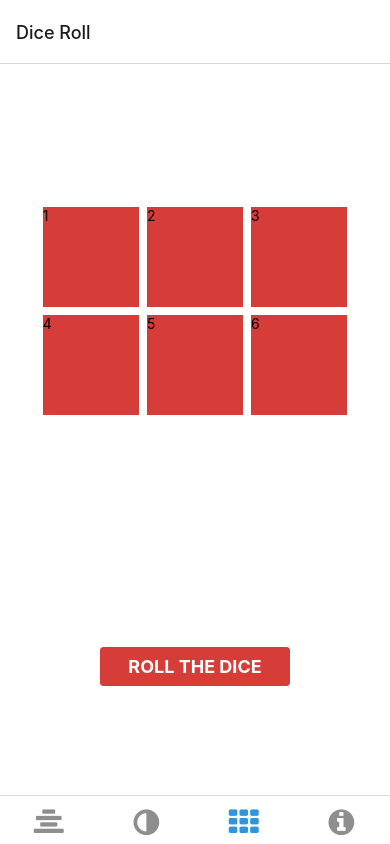
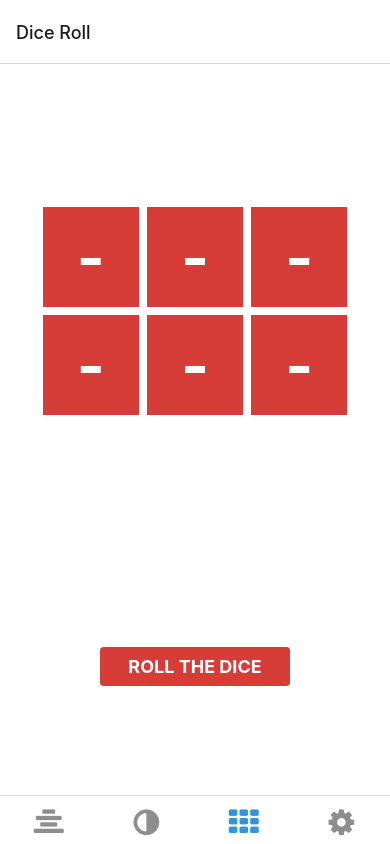
Before and after one commit to sumeetpareek/expo-app-clone-random-volodymyr, a React Native app: screen /TabThree in a window 390 px wide. Built offline with nearby package versions, Linux system fonts and the light colour scheme.

Commit message:
Rolling dice works with array in React State

```diff
--- a/app.json
+++ b/app.json
@@ -2,7 +2,7 @@
   "expo": {
     "name": "expo-app-clone-random-volodymyr",
     "slug": "expo-app-clone-random-volodymyr",
-    "version": "1.0.0",
+    "version": "1.0.1",
     "orientation": "portrait",
     "icon": "./assets/images/icon.png",
     "scheme": "myapp",
@@ -15,9 +15,7 @@
     "updates": {
       "fallbackToCacheTimeout": 0
     },
-    "assetBundlePatterns": [
-      "**/*"
-    ],
+    "assetBundlePatterns": ["**/*"],
     "ios": {
       "supportsTablet": true,
       "bundleIdentifier": "com.sumeetpareekt21.expoappclonerandomvolodymyr"
--- a/navigation/index.tsx
+++ b/navigation/index.tsx
@@ -136,9 +136,7 @@ function BottomTabNavigator() {
         options={{
           title: "Misc Info",
           tabBarShowLabel: false,
-          tabBarIcon: ({ color }) => (
-            <TabBarIcon name="info-circle" color={color} />
-          ),
+          tabBarIcon: ({ color }) => <TabBarIcon name="gear" color={color} />,
         }}
       />
     </BottomTab.Navigator>
--- a/package.json
+++ b/package.json
@@ -1,6 +1,6 @@
 {
   "name": "expo-app-clone-random-volodymyr",
-  "version": "1.0.0",
+  "version": "1.0.1",
   "main": "node_modules/expo/AppEntry.js",
   "scripts": {
     "start": "expo start",
--- a/screens/TabFourScreen.tsx
+++ b/screens/TabFourScreen.tsx
@@ -15,6 +15,10 @@ export default function TabFourScreen({
   return (
     <ThemeProvider>
       <View style={styles.contentView}>
+        {/* <Text>
+          TODO .. Add fields for MIN and MAX values. Show random numbers only
+          within those bounds.
+        </Text> */}
         <View style={{ alignItems: "center" }}>
           <View style={styles.buttonsContainer}>
             <Button
--- a/screens/TabOneScreen.tsx
+++ b/screens/TabOneScreen.tsx
@@ -24,6 +24,7 @@ export default function TabOneScreen({
   };
 
   return (
+    <ThemeProvider>
       <View style={styles.mainContainer}>
         <View style={styles.outputContainer}>
           <Text style={styles.bigOutput}>{count}</Text>
@@ -36,7 +37,7 @@ export default function TabOneScreen({
             containerStyle={{ margin: 0 }}
             titleStyle={{
               color: "white",
-            marginHorizontal: 20,
+              textAlign: "center",
               fontWeight: "bold",
             }}
           />
@@ -45,14 +46,11 @@ export default function TabOneScreen({
             lightColor="#eee"
             darkColor="rgba(255,255,255,0.1)"
           />
-        <Text>
-          TODO .. Add fields for MIN and MAX values. Show random numbers only
-          within those bounds.
-        </Text>
         </View>
 
         {/* <EditScreenInfo path="/screens/TabOneScreen.tsx" /> */}
       </View>
+    </ThemeProvider>
   );
 }
 
@@ -89,5 +87,5 @@ const styles = StyleSheet.create({
     height: 4,
     width: "80%",
   },
-  button: { backgroundColor: "rgba(214, 61, 57, 1)", width: "100%" },
+  button: { backgroundColor: "rgba(214, 61, 57, 1)" },
 });
--- a/screens/TabThreeScreen.tsx
+++ b/screens/TabThreeScreen.tsx
@@ -8,34 +8,54 @@ import { Text, View } from "../components/Themed";
 import { Button, ThemeProvider } from "react-native-elements";
 
 export default function TabThreeScreen() {
+  const [diceArray, setDiceArray] = React.useState([
+    false,
+    false,
+    false,
+    false,
+    false,
+    false,
+  ]);
+
+  const rollTheDice = () => {
+    let min = 0;
+    let max = 6;
+    let rand = Math.floor(min + Math.random() * (max - min));
+    let newDiceArray = [];
+
+    for (let i = 0; i < 6; i++) {
+      newDiceArray[i] = rand == i ? true : false;
+    }
+
+    setDiceArray(newDiceArray);
+  };
+
   return (
     <View style={styles.mainContainer}>
       <View style={styles.outputContainer}>
         <View style={styles.diceFace}>
-          <Text>1</Text>
+          <Text style={styles.diceText}>{diceArray[0] ? "1" : "-"}</Text>
         </View>
         <View style={styles.diceFace}>
-          <Text>2</Text>
+          <Text style={styles.diceText}>{diceArray[1] ? "2" : "-"}</Text>
         </View>
         <View style={styles.diceFace}>
-          <Text>3</Text>
+          <Text style={styles.diceText}>{diceArray[2] ? "3" : "-"}</Text>
         </View>
         <View style={styles.diceFace}>
-          <Text>4</Text>
+          <Text style={styles.diceText}>{diceArray[3] ? "4" : "-"}</Text>
         </View>
         <View style={styles.diceFace}>
-          <Text>5</Text>
+          <Text style={styles.diceText}>{diceArray[4] ? "5" : "-"}</Text>
         </View>
         <View style={styles.diceFace}>
-          <Text>6</Text>
+          <Text style={styles.diceText}>{diceArray[5] ? "6" : "-"}</Text>
         </View>
       </View>
       <View style={styles.controlsContainer}>
         <Button
           title="ROLL THE DICE"
-          onPress={() => {
-            alert("hey");
-          }}
+          onPress={rollTheDice}
           buttonStyle={styles.button}
           containerStyle={{ margin: 0 }}
           titleStyle={{
@@ -87,6 +107,13 @@ const styles = StyleSheet.create({
     height: 100,
     margin: 4,
     backgroundColor: "rgba(214, 61, 57, 1)",
+    justifyContent: "center",
+    alignItems: "center",
   },
-  button: { backgroundColor: "rgba(214, 61, 57, 1)", width: "100%" },
+  diceText: {
+    fontSize: 60,
+    fontWeight: "bold",
+    color: "#fff",
+  },
+  button: { backgroundColor: "rgba(214, 61, 57, 1)" },
 });
--- a/screens/TabTwoScreen.tsx
+++ b/screens/TabTwoScreen.tsx
@@ -29,7 +29,7 @@ export default function TabTwoScreen() {
       </View>
       <View style={styles.controlsContainer}>
         <Button
-          title="YES or NO"
+          title="YES -or- NO"
           onPress={showYesOrNo}
           buttonStyle={styles.button}
           containerStyle={{ margin: 0 }}
@@ -38,11 +38,6 @@ export default function TabTwoScreen() {
             marginHorizontal: 20,
             fontWeight: "bold",
           }}
-        />
-        <View
-          style={styles.separator}
-          lightColor="#eee"
-          darkColor="rgba(255,255,255,0.1)"
         />
       </View>
     </View>
@@ -56,18 +51,21 @@ const styles = StyleSheet.create({
     justifyContent: "flex-end",
     alignItems: "center",
     padding: 10,
+    width: "100%",
   },
   outputContainer: {
     flex: 4,
     flexDirection: "row",
     justifyContent: "center",
     alignItems: "center",
+    width: "100%",
   },
   controlsContainer: {
     flex: 2,
     flexDirection: "column",
     justifyContent: "center",
     alignItems: "center",
+    width: "100%",
   },
   bigOutput: {
     fontSize: 60,
@@ -82,5 +80,5 @@ const styles = StyleSheet.create({
     height: 4,
     width: "80%",
   },
-  button: { backgroundColor: "rgba(255, 193, 7, 1)", width: "100%" },
+  button: { backgroundColor: "rgba(255, 193, 7, 1)" },
 });
```
Also changed, not shown: screens/layout.tsx (added, +48 -0 lines). Lines whose indentation alone changed are shown as unchanged.
